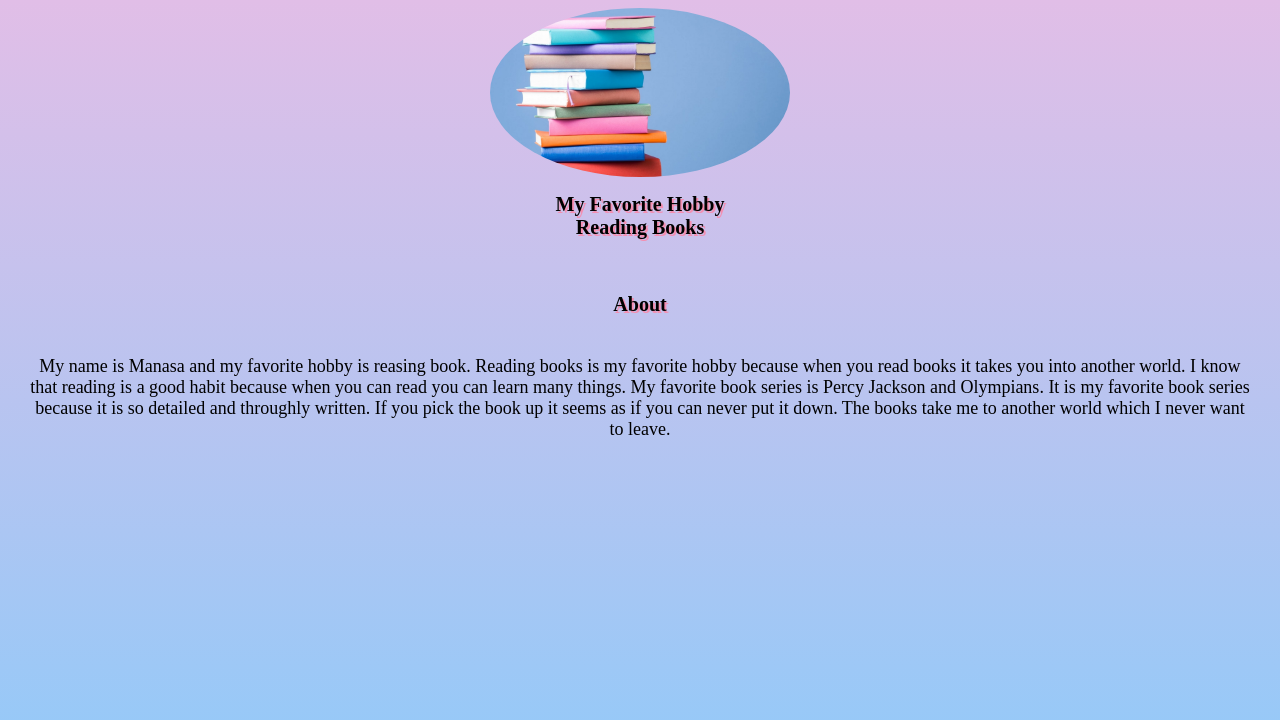
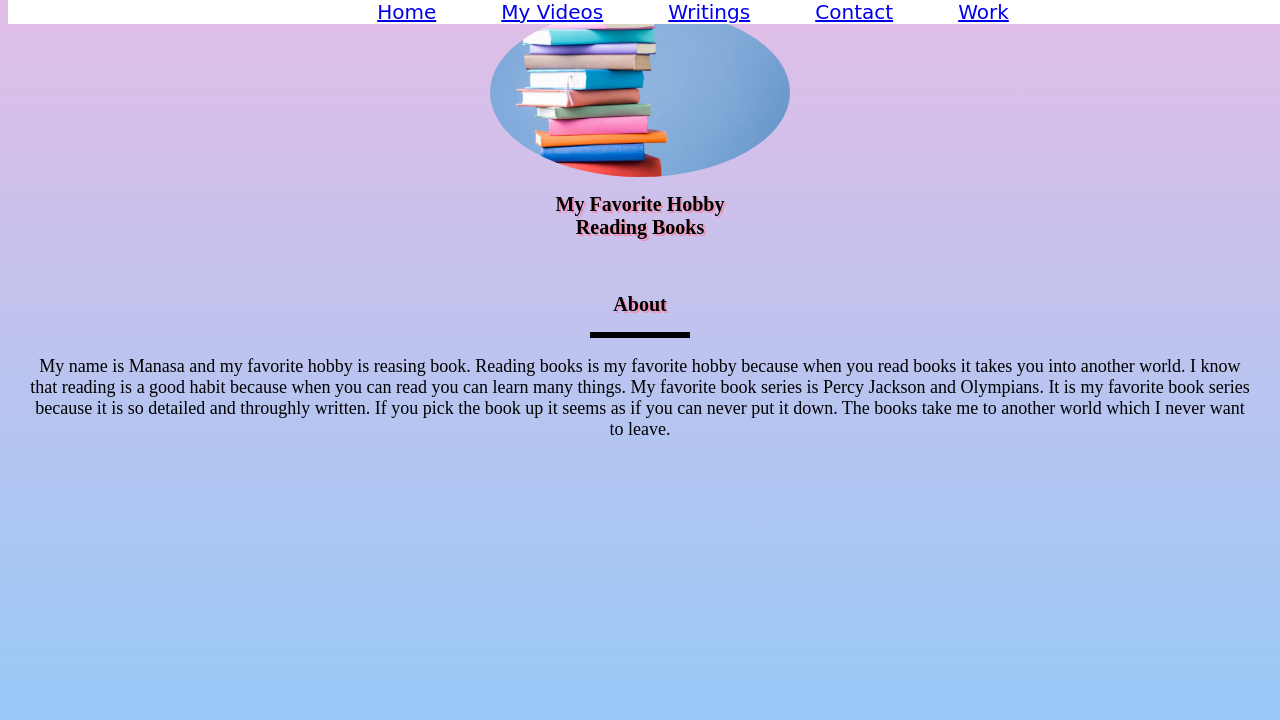
Before and after one commit to 11mpraveen/my-blog, a plain HTML site: page index.html in a window 1280 px wide. Drawn offline with Linux system fonts and the light colour scheme.

Commit message:
Add files via upload

```diff
--- a/index.html
+++ b/index.html
@@ -2,8 +2,18 @@
   <head>
     <title>My Portfolio</title>
   <link rel="stylesheet" href="style.css">
+      <link href="https://fonts.googleapis.com/css2?family=Courgette&display=swap" rel="stylesheet">
   </head>
   <body>
+      <center>
+        <ul class="menu">
+            <li class="links"><a href="#welcome">Home</a></li>
+        <li class="links"><a href="#videos">My Videos</a></li>
+        <li class="links"><a href="#Writings">Writings</a></li>
+        <li class="links"><a href="#Contact">Contact</a></li>
+        <li class="links"><a href="#Work">Work</a></li>
+    </ul>
+    </center>
     <section>
       <img src="getty_655998316_2000149920009280219_363765%20(1).jpg">
         <h1>My Favorite Hobby<br><span id="name">Reading Books</span></h1>
--- a/style.css
+++ b/style.css
@@ -19,5 +19,29 @@ h1{
 .line{
    height: 6px;
    width: 100px;
-   color: black;
+   background-color: black;
+    margin: 8px auto;
 }
+.menu{
+    position: fixed;
+    font-family: cursive;
+    top: 0px;
+    z-index: 10;
+    background: white;
+    margin-top: 0px;
+    width: 100%;
+}
+.links{
+    display: inline;
+    padding-left: 35px;
+    padding-right: 25px;
+    font-family: inherit;
+    font-size: 20px;
+}
+.links:hover{
+   font-size: 25px;
+    text-decoration: underline;
+}
+#myname{
+    font-family: 'Courgette, cursive;
+}
```
